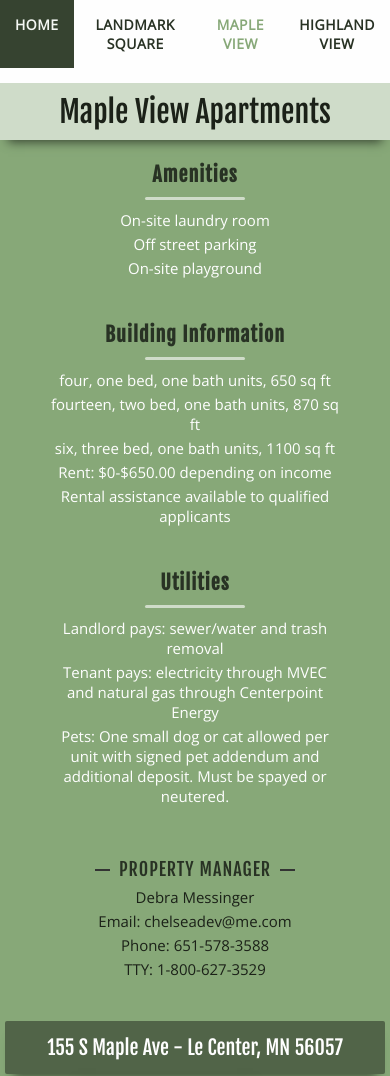
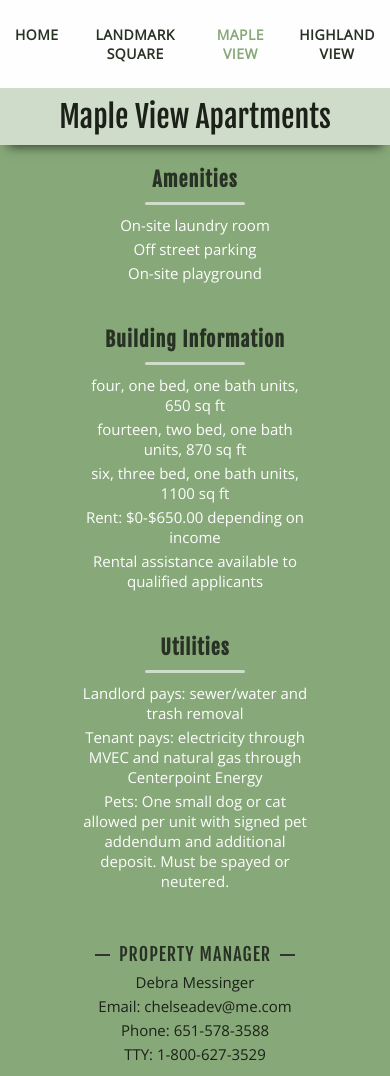
Before and after one commit to brothernk/Chelsea-Development, a PHP site: page /maple.html in a window 390 px wide. Shown: the top 1076 px of the page. Run offline with PHP 8.4, Linux system fonts and the light colour scheme; some libraries are stand-ins or nearby versions.

Commit message:
ipad and mobile

```diff
--- a/assets/css/style.css
+++ b/assets/css/style.css
@@ -85,7 +85,7 @@
     width:55vw;
 }
 
-h3 /* Name of Apartment Complex & Debbie's Name*/ {
+h3 /* Name of Apartment on Homepage*/ {
     font:30px "Fjalla One", sans-serif;
     margin:0 auto;
     padding:20px 5px 5px 5px;
@@ -111,7 +111,7 @@
     height:100vh;
 }
 
-.housing-left-side /* Navbar, Title, Amenities, App Form */{
+.housing-left-side /* Navbar, Title, Amenities, Contact */{
     justify-content: space-between;
     background-color:#87A878;
     max-height: 100vh;
@@ -158,11 +158,11 @@
     width: 100px;
 }
 
-.building-details {
+.building-details /* Div containing Amenities, Building Info, & Utilities */ {
     padding:0 50px;
 }
 
-.amenity-title {
+.amenity-title /* Header for all Building Details Sub Categories */ {
     font:20px "Fjalla One", sans-serif;
     font-weight: bold;
     letter-spacing: 1px;
@@ -171,51 +171,12 @@
     margin-top:40px;
 }
 
-#amenities-specific {
+#amenities-specific /* Specifically "Amenities" */ {
     margin-top:20px;
 }
 
-.amenities p {
+.amenities p /* Info listed under each header */{
     padding:2px 0;
-}
-
-.housing-right-side /* Images & Contact Info */{
-    justify-content: center;
-    background-color:#e7ede4;
-    width:100%;
-}
-
-.address /* Found at top of Image */{
-    font:20px "Fjalla One", sans-serif;
-    background-color: #87A878;
-    width:45vmax;
-    padding:14px 0;
-    margin-bottom: 5px;
-    box-shadow: 0 10px 10px -8px #364330;
-    border-radius: 2px;
-}
-
-.housing-pg img, iframe {
-    width:45vw;
-    max-height:65vh;
-}
-
-.housing-img /* Div containing Image and Side Arrows */{
-    display: flex;
-    align-items: center;
-}
-
-i /* Side Arrows */{
-    font-size:55px;
-    margin:20px;
-    cursor: pointer;
-    color:#283224;
-}
-
-i:hover {
-    color:#516448;
-    transition: .15s;
-    transform: scale(1.1);
 }
 
 .name /* Debbie's Name */{
@@ -252,11 +213,51 @@
     padding:2px;
 }
 
+/* ==================================================================*/
+.housing-right-side /* Address, Image, Rental App */{
+    justify-content: center;
+    background-color:#e7ede4;
+    width:100%;
+}
+
+.address /* Found at top of Image */{
+    font:20px "Fjalla One", sans-serif;
+    background-color: #87A878;
+    width:45vmax;
+    padding:14px 0;
+    margin-bottom: 5px;
+    box-shadow: 0 10px 10px -8px #364330;
+    border-radius: 2px;
+}
+
+.housing-img /* Div containing Image and Side Arrows */{
+    display: flex;
+    align-items: center;
+}
+
+.housing-pg img, iframe {
+    width:45vw;
+    max-height:65vh;
+}
+
+i /* Side Arrows */{
+    font-size:55px;
+    margin:20px;
+    cursor: pointer;
+    color:#283224;
+}
+
+i:hover {
+    color:#516448;
+    transition: .15s;
+    transform: scale(1.1);
+}
+
+
 /* Rental Application ==========================================================*/
 .rental-app {
     background-color:#516448;
     padding:20px;
-    /* margin: 40px 0 30px 0; */
     margin:10px 0;
     box-shadow: 3px 3px 5px #283224;
     border-radius: 5px;
@@ -284,8 +285,7 @@
     color:#cfdcc9 ;
 }
 
-/* Slideshow Animation ======================================== */
-
+/* Slideshow Animation ============================================ */
 .img {
     display: none;
 }
@@ -301,7 +301,7 @@
 }
 
 /* Sticky Header ================================================ */
-.sticky {
+/* .sticky {
     position: fixed;
     top: 0;
     width: 100%;
@@ -309,7 +309,7 @@
 
 #test-header {
     overflow: hidden;
-}
+} */
 
 /* Screen Responsive ==========================================================*/
 @media only screen and (max-width: 1150px) {
@@ -323,35 +323,44 @@
 }
 
 @media only screen and (max-width: 1050px) {
-    .homepage{
-        flex-direction: column;
-        justify-content: flex-start;
+    .homepage {
+        background-color:#87A878;
+        align-content: flex-start;
     }
 
     .left-side{
         width:100vw;
+        border-left:none;
         height:100%;
-        align-items: center;
         border-bottom:4px solid #cfdcc9;
+        background-color:#fefefe;
     }
 
     h1{
-        max-width: 100%;
         font-size:50px;
-        padding:10px;
+        padding:15px 0 10px 0;
+        text-align: center;
     }
 
     nav {
-        padding-bottom: 15px;
+        padding: 10px 0;
+        margin: 0 auto;
+    }
+
+    .homepage nav a {
+        margin-right:0px;
+        padding:10px;
+        margin:0 5px;
     }
 
     .right-side{
         height:100%;
-        width:100vw;
-        padding:30px;
+        max-width:100vw;
+        width:100%;
+        padding:30px 0;
     }
 
-    /* Individual Apts ==========================================================*/
+    /* Individual Apts */
     .housing-pg {
         flex-direction: column;
         align-items: center;
@@ -364,8 +373,13 @@
         margin:0;
     }
 
-    .top nav {
-        width:100vw;
+    .housing-pg nav a{
+        border-radius: 5px;
+    }
+
+    .housing-pg nav a:hover{
+        color:#1b2118;
+        background-color:#cfdcc9;
     }
 
     span {
@@ -376,37 +390,85 @@
         height: 100%;
         max-width:100vw;
         width:100vw;
-        background-color: #87A878;
         max-height: 100%;
+        border: none;
     }
 
-    .amenities li {
-        color:#0d100c;
+    .building-details {
+        max-width: 60vw;
+    }
+
+    .housing-right-side {
+        border-top:5px solid #516448;
+        padding:40px 0;
     }
 
     .address {
-        background-color:#516448;
+        max-width: 45vw;
     }
 
-    .contact {
-        padding-bottom: 10px;
+    iframe {
+        max-height: 300px;
     }
 
     .rental-app {
-        margin-bottom: 40px;
-        width:41vmax;
+        width:41vw;
     }
 }
 
+/* Mobile Responsive ===============================================*/
 @media only screen and (max-width: 600px) {
+    .left-side{
+        padding:0;
+    }
     h1{
         font-size:40px;
+        width:100vw;
     }
-    html {
-        max-width: 100vw !important;
+
+    nav {
+        max-width: 100vw;
+        margin:0 auto;
+        justify-content: center;
     }
-    .housing-left-side{
-        border:none;
-        max-width: 100vw;;
+
+    .homepage nav a{
+        padding:6px;
     }
+
+    .address {
+        max-width: 100vw;
+        width:80vw;
+    }
+
+    img, iframe{
+        width: 80vw !important;
+        margin:0 auto;
+        max-height: 250px;
+    }
+
+    h3 {
+        font-size: 20px;
+    }
+
+    .address {
+        font-size: 15px;
+    }
+
+    .rental-app {
+        margin-bottom:30px;
+        padding:20px 10px;
+        width:75vw;
+    }
+
+    i {
+        position: absolute;
+        font-size: 35px;
+    }
+    .fa-angle-left {
+       left:-15px;
+    }
+    .fa-angle-right {
+        right:-15px;
+     }
 }
```
